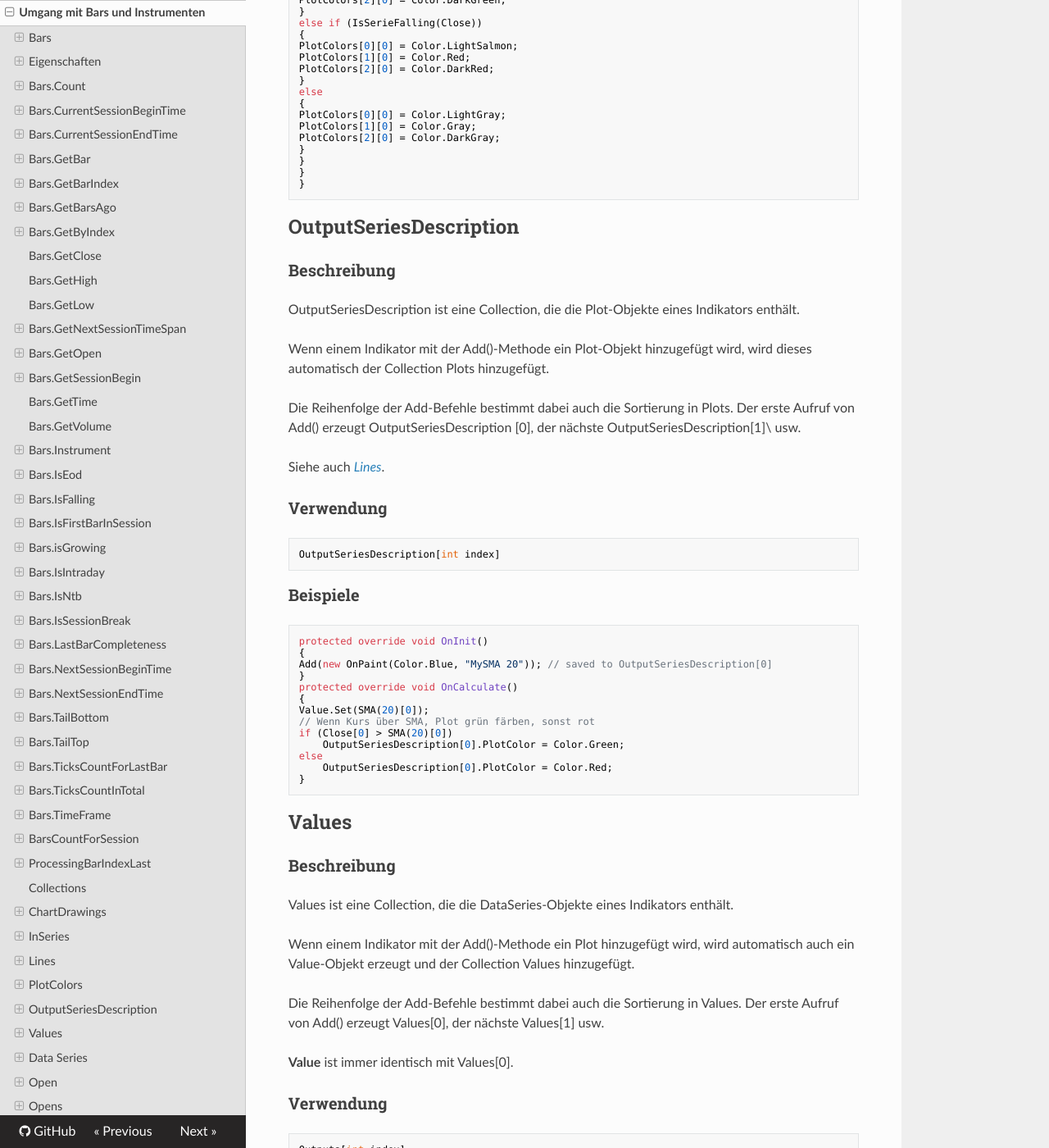
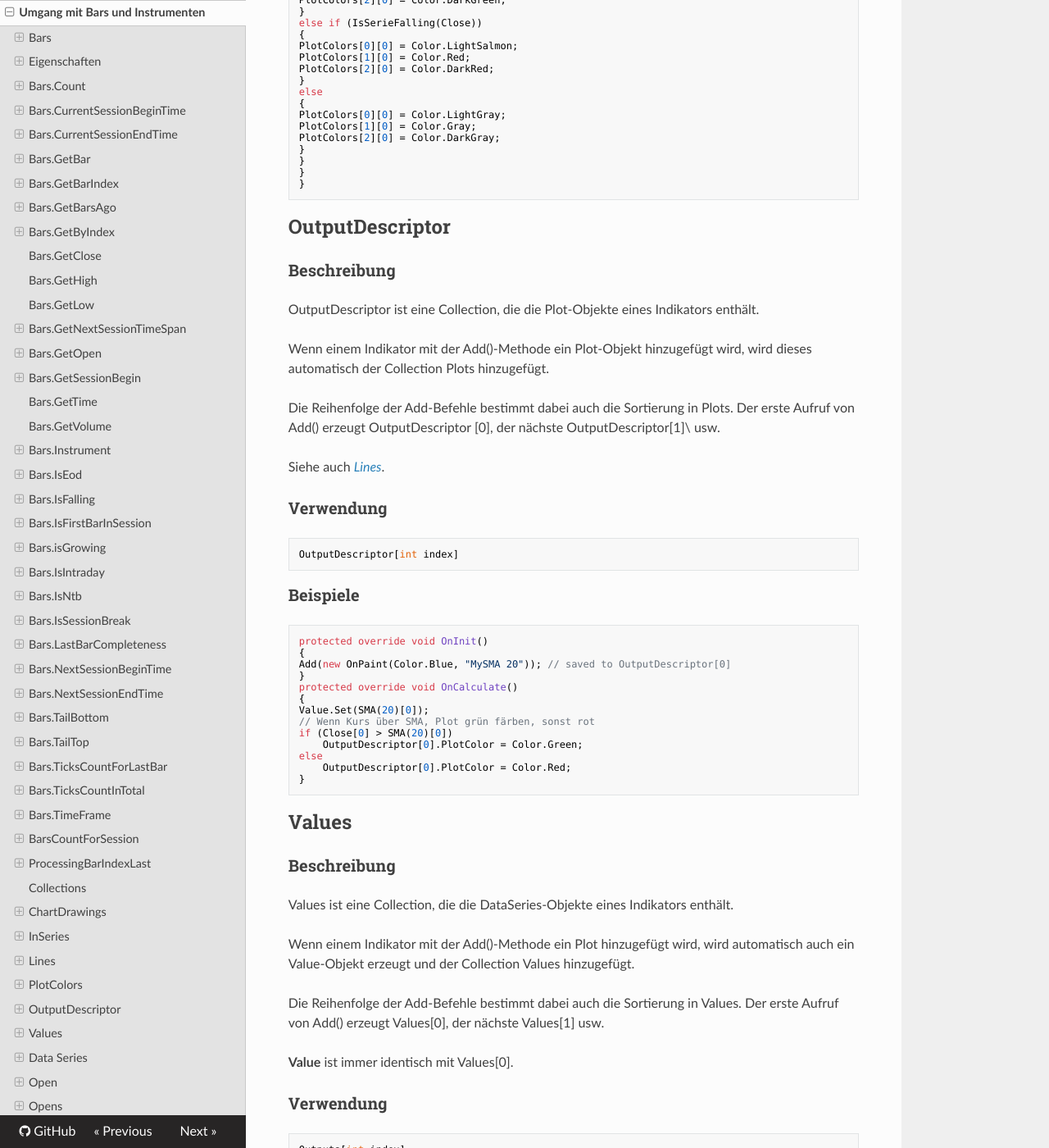
Before and after one commit to AgenaTrader/AgenaScript-documentation-de, an MkDocs documentation site: the page built from sources/umgang_mit_bars_und_instrumenten.md, in a window 1280 px wide and 1400 px high, scrolled down 32856 px. Shown: the whole window at 82% size. Built offline with MkDocs 1.6.1, drawn with Linux system fonts in a browser that asks for light colours; nearby versions of some CDN libraries; old or Windows-style settings are respelled for this version of MkDocs; some of the changed text lies outside the part shown.

Commit message:
Update umgang_mit_bars_und_instrumenten.md

````diff
--- a/sources/umgang_mit_bars_und_instrumenten.md
+++ b/sources/umgang_mit_bars_und_instrumenten.md
@@ -929,7 +929,7 @@ Wenn einem Indikator mit der [*Add()*](#add) Methode ein Line-Objekt hinzugefüg
 
 Die Reihenfolge der Add-Befehle bestimmt dabei auch die Sortierung in Lines. Der erste Aufruf von Add() erzeugt Lines\[0\], der nächste Lines\[1\] usw.
 
-Siehe auch [*OutputSeriesDescription*](#plots).
+Siehe auch [*OutputDescriptor*](#outputdescriptor).
 
 ### Verwendung
 ```cs
@@ -1035,36 +1035,36 @@ PlotColors[2][0] = Color.DarkGray;
 }
 ```
 
-## OutputSeriesDescription
-### Beschreibung
-OutputSeriesDescription ist eine Collection, die die Plot-Objekte eines Indikators enthält.
+## OutputDescriptor
+### Beschreibung
+OutputDescriptor ist eine Collection, die die Plot-Objekte eines Indikators enthält.
 
 Wenn einem Indikator mit der Add()-Methode ein Plot-Objekt hinzugefügt wird, wird dieses automatisch der Collection Plots hinzugefügt.
 
-Die Reihenfolge der Add-Befehle bestimmt dabei auch die Sortierung in Plots. Der erste Aufruf von Add() erzeugt OutputSeriesDescription
-\[0\], der nächste OutputSeriesDescription\[1]\ usw.
+Die Reihenfolge der Add-Befehle bestimmt dabei auch die Sortierung in Plots. Der erste Aufruf von Add() erzeugt OutputDescriptor
+\[0\], der nächste OutputDescriptor\[1]\ usw.
 
 Siehe auch [*Lines*](#lines).
 
 ### Verwendung
 ```cs
-OutputSeriesDescription[int index]
+OutputDescriptor[int index]
 ```
 
 ### Beispiele
 ```cs
 protected override void OnInit()
 {
-Add(new OnPaint(Color.Blue, "MySMA 20")); // saved to OutputSeriesDescription[0]
+Add(new OnPaint(Color.Blue, "MySMA 20")); // saved to OutputDescriptor[0]
 }
 protected override void OnCalculate()
 {
 Value.Set(SMA(20)[0]);
 // Wenn Kurs über SMA, Plot grün färben, sonst rot
 if (Close[0] > SMA(20)[0])
-	OutputSeriesDescription[0].PlotColor = Color.Green;
+	OutputDescriptor[0].PlotColor = Color.Green;
 else
-	OutputSeriesDescription[0].PlotColor = Color.Red;
+	OutputDescriptor[0].PlotColor = Color.Red;
 }
 ```
 
````
